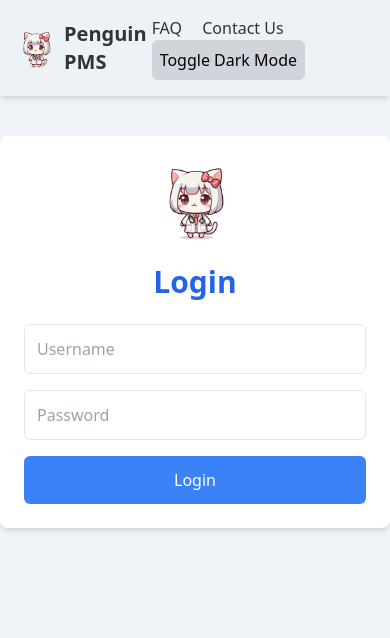
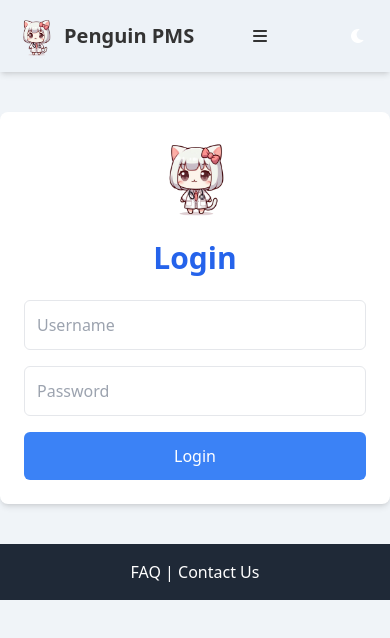
Before and after one commit to saurabhwebdev/penguinpms, a plain HTML site: page index.html in a window 390 px wide. Drawn offline with nearby package versions, Linux system fonts and the light colour scheme; some packages are replaced by stand-ins of ours; a script that the page names is missing.

Commit message:
Add files via upload

```diff
--- a/index.html
+++ b/index.html
@@ -35,6 +35,20 @@
         .navbar a {
             color: inherit;
         }
+        .menu-icon {
+            display: none;
+        }
+        @media (max-width: 768px) {
+            .menu-icon {
+                display: block;
+            }
+            .navbar-menu {
+                display: none;
+            }
+            .navbar-menu.active {
+                display: block;
+            }
+        }
     </style>
 </head>
 <body class="light-mode font-sans">
@@ -44,11 +58,14 @@
                 <img src="logo.png" alt="Logo" class="h-10 mr-2">
                 <span class="text-xl font-bold">Penguin PMS</span>
             </div>
-            <div>
-                <a href="#" class="mx-2 hover:text-blue-500" onclick="showFAQ()">FAQ</a>
-                <a href="#" class="mx-2 hover:text-blue-500" onclick="showContactUs()">Contact Us</a>
-                <a href="#" id="signOutLink" class="mx-2 hover:text-blue-500" style="display: none;" onclick="signOut()">Sign Out</a>
-                <button onclick="toggleDarkMode()" class="mx-2 bg-gray-300 text-black p-2 rounded-md hover:bg-gray-400 transition duration-300">Toggle Dark Mode</button>
+            <div class="menu-icon cursor-pointer lg:hidden" onclick="toggleMenu()">
+                <i class="fas fa-bars"></i>
+            </div>
+            <div class="navbar-menu flex space-x-4 lg:flex">
+                <a href="#" id="signOutLink" class="hover:text-blue-500" style="display: none;" onclick="signOut()">Sign Out</a>
+                <button onclick="toggleDarkMode()" class="text-white p-2 rounded-md hover:text-gray-400 transition duration-300">
+                    <i class="fas fa-moon"></i>
+                </button>
             </div>
         </div>
     </nav>
@@ -99,6 +116,13 @@
             </div>
         </div>
     </div>
+
+    <footer class="bg-gray-800 text-white p-4 mt-10">
+        <div class="container mx-auto text-center">
+            <a href="#" class="hover:text-blue-500" onclick="showFAQ()">FAQ</a> |
+            <a href="#" class="hover:text-blue-500" onclick="showContactUs()">Contact Us</a>
+        </div>
+    </footer>
 
     <script>
         // Initialize Flatpickr
@@ -403,6 +427,11 @@
             navbar.classList.toggle('dark-mode');
             navbar.classList.toggle('light-mode');
         }
+
+        function toggleMenu() {
+            const menu = document.querySelector('.navbar-menu');
+            menu.classList.toggle('active');
+        }
     </script>
 </body>
 </html>
```
